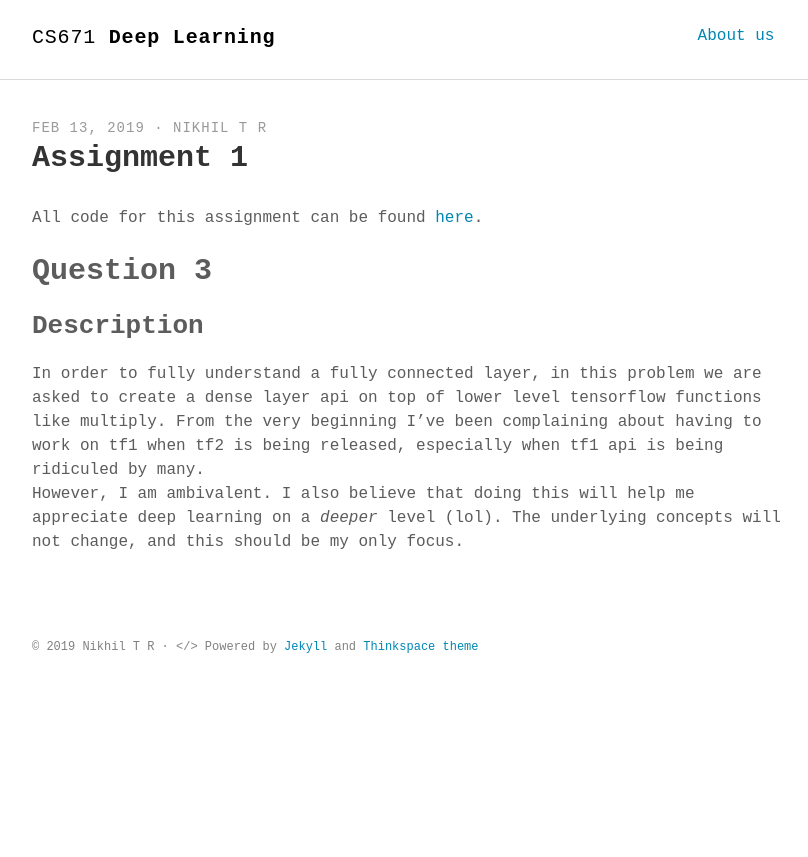
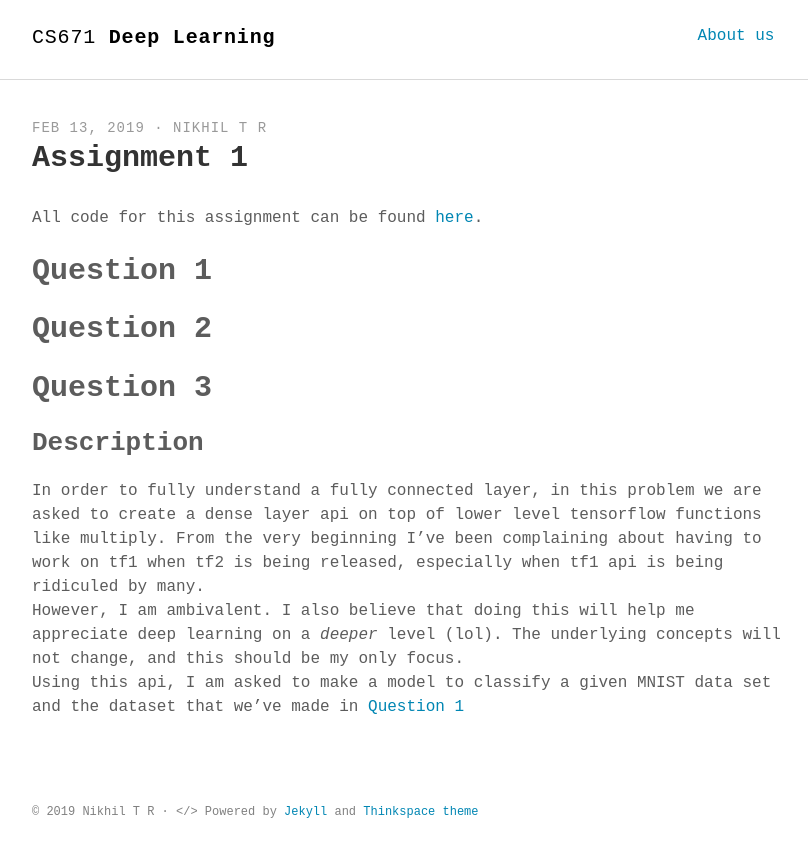
Before and after one commit to Kaustubh1Verma/CS671_Deep-Learning_2019, a Jekyll site: the page built from _posts/2019-02-13-Assignment-1.md, in a window 1280 px wide. Shown: the top 857 px of the page, without its empty margins (232-1040 px from the left). Built offline with Jekyll 4.4.1, drawn with Linux system fonts in a browser that asks for light colours; some web fonts are replaced.

Commit message:
update Assignment 1 blog

```diff
--- a/_posts/2019-02-13-Assignment-1.md
+++ b/_posts/2019-02-13-Assignment-1.md
@@ -7,7 +7,10 @@ author	: "Nikhil T R"
 
 All code for this assignment can be found [here](https://github.com/42niks/CS671-Deep-Learning-2019/tree/master/Assignment_1).
 
+# Question 1
+# Question 2
 # Question 3
 
 ## Description
-In order to fully understand a fully connected layer, in this problem we are asked to create a dense layer api on top of lower level tensorflow functions like multiply. From the very beginning I've been complaining about having to work on tf1 when tf2 is being released, especially when tf1 api is being ridiculed by many.<br>However, I am ambivalent. I also believe that doing this will help me appreciate deep learning on a _deeper_ level (lol). The underlying concepts will not change, and this should be my only focus.
+In order to fully understand a fully connected layer, in this problem we are asked to create a dense layer api on top of lower level tensorflow functions like multiply. From the very beginning I've been complaining about having to work on tf1 when tf2 is being released, especially when tf1 api is being ridiculed by many.<br>However, I am ambivalent. I also believe that doing this will help me appreciate deep learning on a _deeper_ level (lol). The underlying concepts will not change, and this should be my only focus.<br>
+Using this api, I am asked to make a model to classify a given MNIST data set and the dataset that we've made in [Question 1](#question-1)
```
